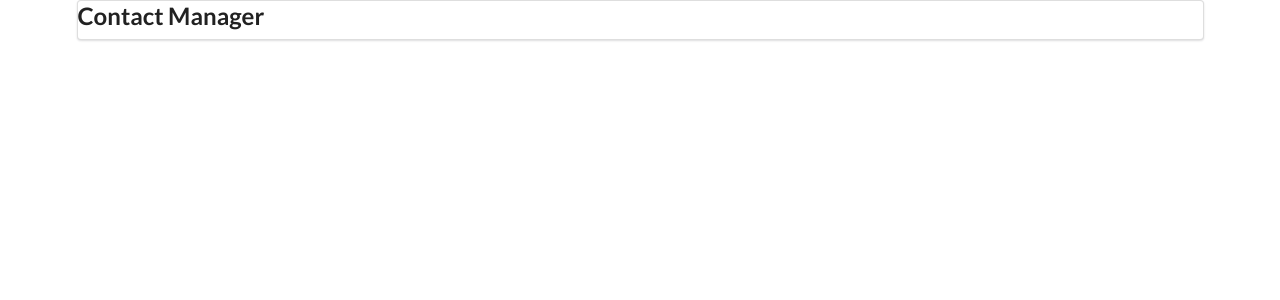
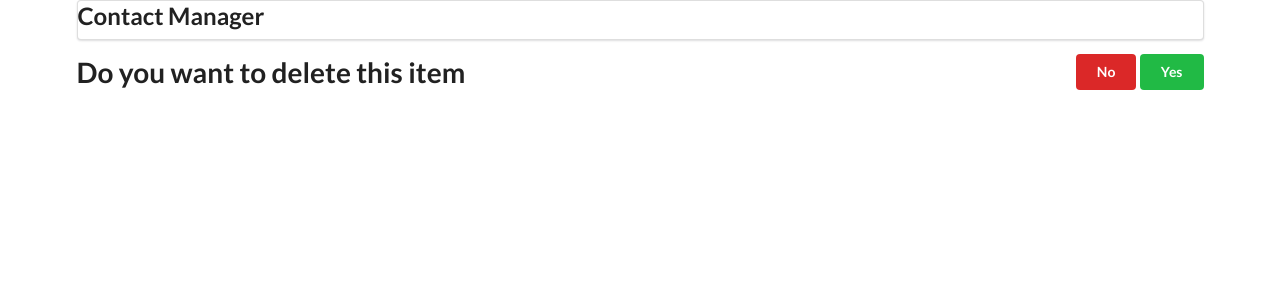
Before and after one commit to okechukwu-okolie/codingpractice-, a React (Vite) app: page /remove-page in a window 1280 px wide. Before the commit this address had no page. Shown: the top 300 px of the page. Built offline with nearby package versions, Linux system fonts and the light colour scheme; a web font is replaced by a local one.

Commit message:
adding to the codebase

```diff
--- a/src/App.jsx
+++ b/src/App.jsx
@@ -3,13 +3,15 @@ import AddContact from '../src/ReactProject/components/AddContact'
 import ContactList from '../src/ReactProject/components/ContactList'
 import React,{useState,useEffect} from 'react'
 import { v4 as uuidv4 } from 'uuid';// this provides unique id for each item in the array
-import {Routes,Route} from 'react-router-dom'
+import {Routes,Route, useNavigate} from 'react-router-dom'
 import ContactDetail from './ReactProject/components/ContactDetail';
+import Remove from './ReactProject/components/Remove';
 // import SignUp from './components/registration/signup/SignUp.jsx'
 // import SignIn from './components/registration/siginin/SignIn.jsx'
 // import Scheduler from './components/registration/scheduler/Scheduler.jsx'
 
 const App = () => {
+  const navigate = useNavigate()
   //this is the variable that holds the sting variable that represents the contact values being stored; coincidentally called 'contacts'
   const LOCAL_STORAGE_KEY = 'contacts'
   // const [contacts,setContacts] = useState([])// this format wasnt used because it makes the initial state always an empty array, however because we want persistency of the data on the browser, we make the retrieved data the first state of the usestate
@@ -28,9 +30,19 @@ const App = () => {
   }
 
 
+
   const removeContactHandler = (id)=>{
+
+    navigate('/remove-page')
+
+
     setContacts(contacts.filter((contact)=>contact.id !== id))
+
   }
+
+
+
+
 
   //this useeffect and local storage stores the value of contact on local storage
   useEffect(()=>{
@@ -89,6 +101,8 @@ const App = () => {
 
             <Route path='/contact/:id' element={<ContactDetail contacts ={contacts}/>}/>
 
+            <Route path='/remove-page' element={<Remove />}/>
+
         </Routes>
         {/* the callback function use used here to get the data from the child component */}
 
--- a/src/ReactProject/components/ContactList.jsx
+++ b/src/ReactProject/components/ContactList.jsx
@@ -7,7 +7,6 @@ const ContactList = ({contacts,getContactId}) => {
 
 
 const deleteContactHandler = (id)=>{
-  // contacts.filter((contact)=> contact.id === id)
   getContactId(id)
 }
 // const contacts = [
--- /dev/null
+++ b/src/ReactProject/components/Remove.jsx
@@ -0,0 +1,27 @@
+import React from 'react'
+
+const Remove = () => {
+
+
+    const no =()=>{
+
+        console.log('false')
+        return;
+    }
+     const yes =()=>{
+
+        console.log('true')
+        return;
+    }
+  return (
+    <div>
+      <h1>
+        Do you want to delete this item
+         <button className='ui green right floated button' onClick={yes}>Yes</button>
+          <button className='ui red right floated button' onClick={no}>No</button>
+      </h1>
+    </div>
+  )
+}
+
+export default Remove
```
